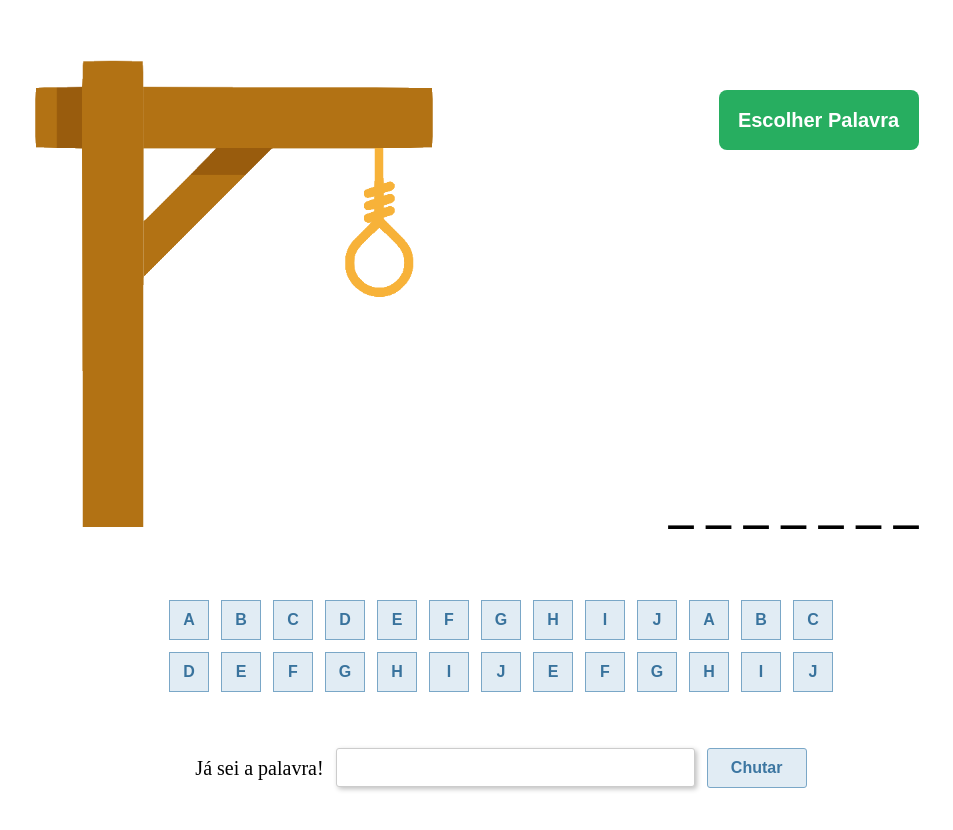
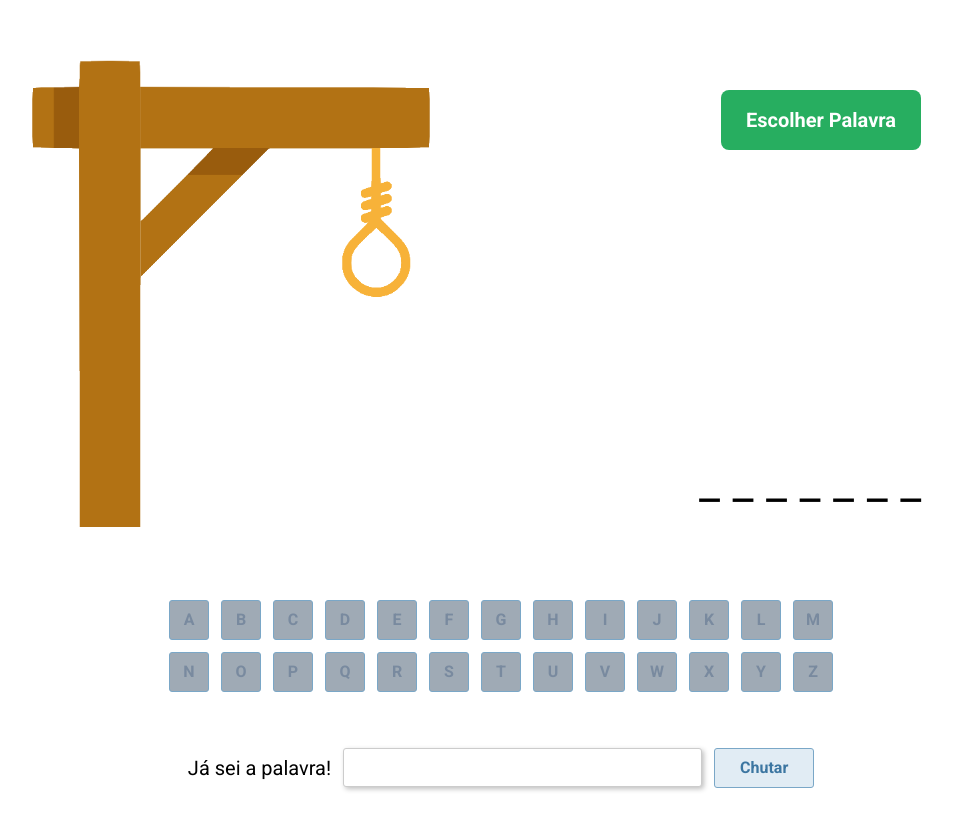
Before and after one commit to rsankutty/projeto8-jogoforca, a React (Create React App) app: page / in a window 1280 px wide. Shown: the top 830 px of the page, without its empty margins (139-1092 px from the left). Built offline with nearby package versions, Linux system fonts and the light colour scheme.

Commit message:
layout atualizado

```diff
--- a/public/css/style.css
+++ b/public/css/style.css
@@ -1,8 +1,12 @@
+@import url("https://fonts.googleapis.com/css2?family=Roboto:ital,wght@0,100;0,300;0,400;0,500;0,700;1,100;1,300;1,400;1,500&display=swap");
+
+@import url("https://fonts.googleapis.com/css2?family=Noto+Sans:wght@300;400;500;700&display=swap");
+
 main {
   margin: auto;
   margin-top: 60px;
   margin-bottom: 60px;
-  max-width: 935px;
+  max-width: 940px;
   /* background-color: red; */
   display: flex;
   flex-direction: column;
@@ -24,7 +28,8 @@ top {
 
 .top-right p {
   margin-right: 50px;
-  /* font-family: Noto Sans; */
+  margin-bottom: 30px;
+  font-family: Noto Sans, sans-serif;
   font-size: 50px;
   font-weight: 700;
   text-align: center;
@@ -47,21 +52,27 @@ letters {
   border: 1px solid #7aa7c7;
   width: 40px;
   height: 40px;
-  /* font-family: "Roboto"; */
+  font-family: "Roboto";
   font-style: normal;
   font-weight: 700;
   font-size: 16px;
   text-align: center;
   color: #39739d;
   background: #e1ecf4;
+  border-radius: 3px;
 }
+.disabled {
+  background-color: #9faab5;
+  color: #798a9f;
+}
+
 .guess {
   margin-top: 56px;
   display: flex;
   justify-content: center;
   align-items: center;
   /* background-color: lightblue; */
-  /* font-family: Roboto; */
+  font-family: Roboto, sans-serif;
   font-size: 20px;
   font-weight: 400;
   text-align: center;
@@ -83,19 +94,17 @@ letters {
   background: #e1ecf4;
   border: 1px solid #7aa7c7;
   border-radius: 3px;
-  /* font-family: Roboto; */
+  font-family: Roboto, sans-serif;
   font-size: 16px;
   font-weight: 700;
   text-align: center;
-  color: #3C76A1;
-
+  color: #3c76a1;
 }
 .img-forca img {
   width: 400px;
 }
 
 .chooseWord {
-
   background-color: #27ae60;
   color: white;
   width: 200px;
@@ -103,9 +112,9 @@ letters {
   margin-top: 30px;
   margin-right: 50px;
   border-radius: 8px;
-  /* font-family: Roboto; */
+  font-family: Roboto, sans-serif;
   font-size: 20px;
   font-weight: 700;
   text-align: center;
-  border:none;
+  border: none;
 }
--- a/src/App.js
+++ b/src/App.js
@@ -1,53 +1,15 @@
+import Chute from "./components/Chute";
+import Jogo from "./components/Jogo";
+import Letras from "./components/Letras";
 import palavras from "./palavras";
 
 function App() {
   return (
     <>
       <main>
-        <top>
-          <div className="img-forca">
-            <img src="assets/forca0.png"></img>
-          </div>
-          <div className="top-right">
-            <button className="chooseWord">Escolher Palavra</button>
-            <p>_ _ _ _ _ _ _</p>
-          </div>
-        </top>
-        <bottom>
-          <letters>
-            <button className="letter">A</button>
-            <button className="letter">B</button>
-            <button className="letter">C</button>
-            <button className="letter">D</button>
-            <button className="letter">E</button>
-            <button className="letter">F</button>
-            <button className="letter">G</button>
-            <button className="letter">H</button>
-            <button className="letter">I</button>
-            <button className="letter">J</button>
-            <button className="letter">A</button>
-            <button className="letter">B</button>
-            <button className="letter">C</button>
-            <button className="letter">D</button>
-            <button className="letter">E</button>
-            <button className="letter">F</button>
-            <button className="letter">G</button>
-            <button className="letter">H</button>
-            <button className="letter">I</button>
-            <button className="letter">J</button>
-            <button className="letter">E</button>
-            <button className="letter">F</button>
-            <button className="letter">G</button>
-            <button className="letter">H</button>
-            <button className="letter">I</button>
-            <button className="letter">J</button>
-          </letters>
-        </bottom>
-        <div className="guess">
-          <p>Já sei a palavra!</p>
-          <input></input>
-          <button>Chutar</button>
-        </div>
+        <Jogo />
+        <Letras />
+        <Chute />
       </main>
     </>
   );
--- a/src/components/Chute.js
+++ b/src/components/Chute.js
@@ -0,0 +1,9 @@
+export default function Chute() {
+  return (
+    <div className="guess">
+      <p>Já sei a palavra!</p>
+      <input></input>
+      <button>Chutar</button>
+    </div>
+  );
+}
--- a/src/components/Jogo.js
+++ b/src/components/Jogo.js
@@ -0,0 +1,14 @@
+
+export default function Jogo() {
+  return (
+    <top>
+      <div className="img-forca">
+        <img src="assets/forca0.png"></img>
+      </div>
+      <div className="top-right">
+        <button className="chooseWord">Escolher Palavra</button>
+        <p>_ _ _ _ _ _ _</p>
+      </div>
+    </top>
+  );
+}
--- a/src/components/Letras.js
+++ b/src/components/Letras.js
@@ -0,0 +1,40 @@
+export default function Letras() {
+  const lettersArr = [
+    "A",
+    "B",
+    "C",
+    "D",
+    "E",
+    "F",
+    "G",
+    "H",
+    "I",
+    "J",
+    "K",
+    "L",
+    "M",
+    "N",
+    "O",
+    "P",
+    "Q",
+    "R",
+    "S",
+    "T",
+    "U",
+    "V",
+    "W",
+    "X",
+    "Y",
+    "Z",
+  ];
+
+  return (
+    <bottom>
+      <letters>
+        {lettersArr.map((item) => (
+          <button className="letter disabled">{item}</button>
+        ))}
+      </letters>
+    </bottom>
+  );
+}
```
